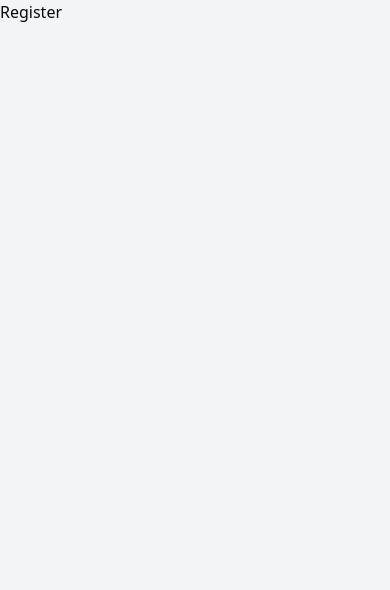
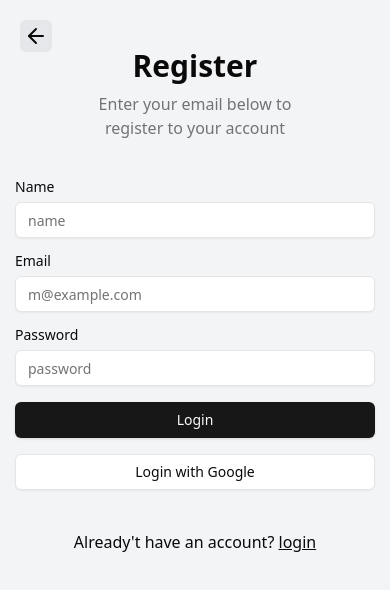
Before and after one commit to TahmidShawn/fitness_website, a React (Vite) app in the folder client/: page /auth/register in a window 390 px wide. Shown: the top 590 px of the page. Built offline with nearby package versions, Linux system fonts and the light colour scheme.

Commit message:
feat: design register and login page

```diff
--- a/client/package.json
+++ b/client/package.json
@@ -13,6 +13,7 @@
     "@radix-ui/react-dialog": "^1.1.2",
     "@radix-ui/react-dropdown-menu": "^2.1.2",
     "@radix-ui/react-icons": "^1.3.0",
+    "@radix-ui/react-label": "^2.1.0",
     "@radix-ui/react-slot": "^1.1.0",
     "class-variance-authority": "^0.7.0",
     "clsx": "^2.1.1",
--- a/client/src/components/shared/Navbar.jsx
+++ b/client/src/components/shared/Navbar.jsx
@@ -6,7 +6,7 @@ import {
     SheetTrigger,
 } from "@/components/ui/sheet";
 import { AlignJustify, ShoppingCart, User } from "lucide-react";
-import { NavLink } from "react-router-dom";
+import { Link, NavLink } from "react-router-dom";
 
 const Navbar = () => {
     const [isDropdownOpen, setIsDropdownOpen] = useState(false);
@@ -135,9 +135,12 @@ const Navbar = () => {
                                 <button className="block w-full text-left px-4 py-1  text-gray-700 hover:bg-gray-100">
                                     Dashboard
                                 </button>
-                                <button className="block w-full text-left px-4 py-1  text-gray-700 hover:bg-gray-100">
+                                <Link
+                                    to={"/auth/register"}
+                                    className="block w-full text-left px-4 py-1  text-gray-700 hover:bg-gray-100"
+                                >
                                     Logout
-                                </button>
+                                </Link>
                             </div>
                         </div>
                     </div>
--- /dev/null
+++ b/client/src/components/ui/input.jsx
@@ -0,0 +1,19 @@
+import * as React from "react"
+
+import { cn } from "@/lib/utils"
+
+const Input = React.forwardRef(({ className, type, ...props }, ref) => {
+  return (
+    (<input
+      type={type}
+      className={cn(
+        "flex h-9 w-full rounded-md border border-input bg-transparent px-3 py-1 text-sm shadow-sm transition-colors file:border-0 file:bg-transparent file:text-sm file:font-medium file:text-foreground placeholder:text-muted-foreground focus-visible:outline-none focus-visible:ring-1 focus-visible:ring-ring disabled:cursor-not-allowed disabled:opacity-50",
+        className
+      )}
+      ref={ref}
+      {...props} />)
+  );
+})
+Input.displayName = "Input"
+
+export { Input }
--- /dev/null
+++ b/client/src/components/ui/label.jsx
@@ -0,0 +1,16 @@
+import * as React from "react"
+import * as LabelPrimitive from "@radix-ui/react-label"
+import { cva } from "class-variance-authority";
+
+import { cn } from "@/lib/utils"
+
+const labelVariants = cva(
+  "text-sm font-medium leading-none peer-disabled:cursor-not-allowed peer-disabled:opacity-70"
+)
+
+const Label = React.forwardRef(({ className, ...props }, ref) => (
+  <LabelPrimitive.Root ref={ref} className={cn(labelVariants(), className)} {...props} />
+))
+Label.displayName = LabelPrimitive.Root.displayName
+
+export { Label }
--- a/client/src/pages/authentication/login/Login.jsx
+++ b/client/src/pages/authentication/login/Login.jsx
@@ -1,7 +1,78 @@
+import { Button } from "@/components/ui/button";
+import { Input } from "@/components/ui/input";
+import { Label } from "@/components/ui/label";
+import { ArrowLeft } from "lucide-react";
+
+import { Link } from "react-router-dom";
+
 const Login = () => {
     return (
-        <div>
-            <p>Login</p>
+        <div className="w-full lg:grid min-h-screen lg:grid-cols-2">
+            <div className="flex items-center justify-center py-12">
+                <Link
+                    to={"/"}
+                    className="absolute top-5 left-5 flex justify-center text-2xl items-center gap-2 font-medium"
+                >
+                    <ArrowLeft className="bg-gray-800  text-white w-8 h-8 p-1 rounded-md" />
+                </Link>
+
+                <div className="mx-auto grid w-[360px] gap-6">
+                    <div className="grid gap-2 text-center">
+                        <h1 className="text-3xl font-bold">Login</h1>
+                        <p className="text-balance font-light text-muted-foreground mb-4">
+                            Enter your email below to login to your account
+                        </p>
+                    </div>
+                    <div className="grid gap-4">
+                        <div className="grid gap-2">
+                            <Label htmlFor="email">Email</Label>
+                            <Input
+                                id="email"
+                                type="email"
+                                placeholder="m@example.com"
+                                required
+                                className="bg-white"
+                            />
+                        </div>
+                        <div className="grid gap-2 mt-1">
+                            <div className="flex items-center">
+                                <Label htmlFor="password">Password</Label>
+                                <Link
+                                    to="/forgot-password"
+                                    className="ml-auto inline-block text-sm hover:underline text-blue-500"
+                                >
+                                    Forgot your password?
+                                </Link>
+                            </div>
+                            <Input
+                                className="bg-white"
+                                id="password"
+                                type="password"
+                                required
+                            />
+                        </div>
+                        <Button type="submit" className="w-full">
+                            Login
+                        </Button>
+                        <Button variant="outline" className="w-full">
+                            Login with Google
+                        </Button>
+                    </div>
+                    <div className="mt-4 text-center">
+                        Don&apos;t have an account?{" "}
+                        <Link to="/auth/register" className="underline">
+                            Register
+                        </Link>
+                    </div>
+                </div>
+            </div>
+            <div className="hidden bg-muted lg:block">
+                <img
+                    src="https://images.unsplash.com/photo-1560215978-9054e9c7b983?q=80&w=1374&auto=format&fit=crop&ixlib=rb-4.0.3&ixid=M3wxMjA3fDB8MHxwaG90by1wYWdlfHx8fGVufDB8fHx8fA%3D%3D"
+                    alt="Image"
+                    className="h-screen w-full object-cover"
+                />
+            </div>
         </div>
     );
 };
--- a/client/src/pages/authentication/register/Register.jsx
+++ b/client/src/pages/authentication/register/Register.jsx
@@ -1,7 +1,82 @@
+import { Button } from "@/components/ui/button";
+import { Input } from "@/components/ui/input";
+import { Label } from "@/components/ui/label";
+import { ArrowLeft } from "lucide-react";
+import { Link } from "react-router-dom";
+
 const Register = () => {
     return (
-        <div>
-            <p>Register</p>
+        <div className="w-full lg:grid min-h-screen lg:grid-cols-2">
+            <div className="hidden bg-muted lg:block">
+                <img
+                    src="https://images.unsplash.com/photo-1517398747128-cd2271140a0b?q=80&w=1378&auto=format&fit=crop&ixlib=rb-4.0.3&ixid=M3wxMjA3fDB8MHxwaG90by1wYWdlfHx8fGVufDB8fHx8fA%3D%3D"
+                    alt="Image"
+                    className="h-screen w-full object-cover"
+                />
+            </div>
+            <div className="flex items-center justify-center py-12">
+                <Link
+                    to="/"
+                    className="absolute top-5 left-5 flex justify-center text-2xl items-center gap-2 font-medium"
+                >
+                    <ArrowLeft className="bg-gray-200 w-8 h-8 p-1 rounded-md" />
+                </Link>
+                <div className="mx-auto grid w-[360px] gap-6">
+                    <div className="grid gap-2 text-center">
+                        <h1 className="text-3xl font-bold">Register</h1>
+                        <p className="text-balance font-light text-muted-foreground mb-4">
+                            Enter your email below to register to your account
+                        </p>
+                    </div>
+                    <div className="grid gap-4">
+                        <div className="grid gap-2">
+                            <Label htmlFor="text">Name</Label>
+                            <Input
+                                id="text"
+                                type="text"
+                                placeholder="name"
+                                required
+                                className="bg-white"
+                            />
+                        </div>
+                        <div className="grid gap-2">
+                            <Label htmlFor="email">Email</Label>
+                            <Input
+                                id="email"
+                                type="email"
+                                placeholder="m@example.com"
+                                required
+                                className="bg-white"
+                            />
+                        </div>
+                        <div className="grid gap-2">
+                            <Label htmlFor="password">Password</Label>
+                            <Input
+                                id="password"
+                                placeholder="password"
+                                type="password"
+                                required
+                                className="bg-white"
+                            />
+                        </div>
+                        <Button type="submit" className="w-full">
+                            Login
+                        </Button>
+                        <Button variant="outline" className="w-full">
+                            Login with Google
+                        </Button>
+                    </div>
+                    <div className="mt-4 text-center">
+                        Already&apos;t have an account?{" "}
+                        <Link
+                            to="/auth/login"
+                            className="underline font-medium"
+                        >
+                            login
+                        </Link>
+                    </div>
+                </div>
+            </div>
         </div>
     );
 };
```
